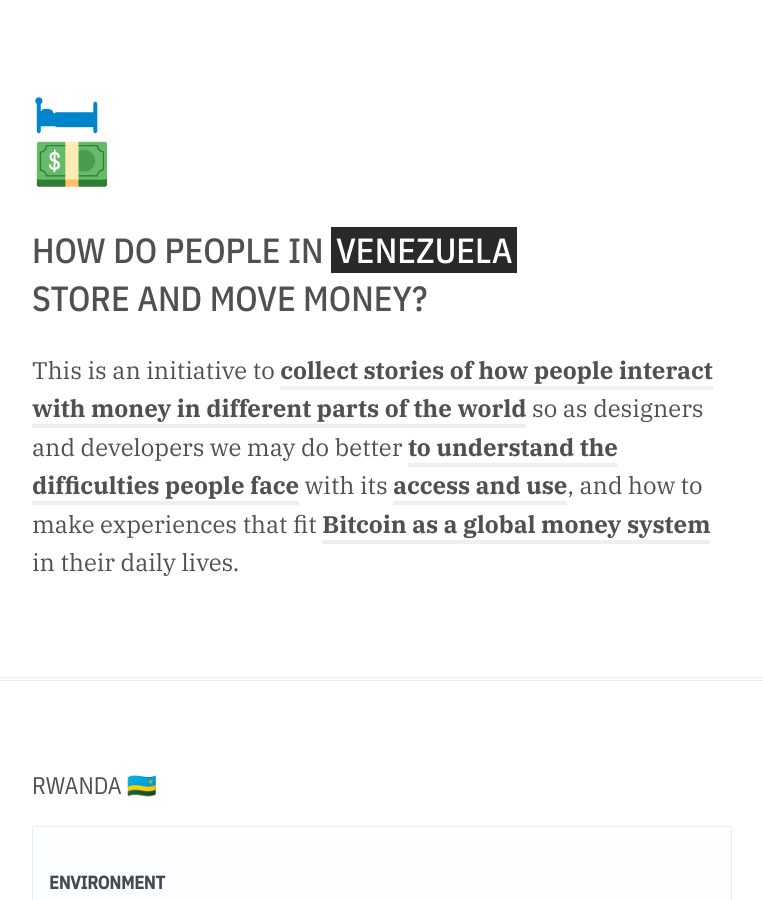
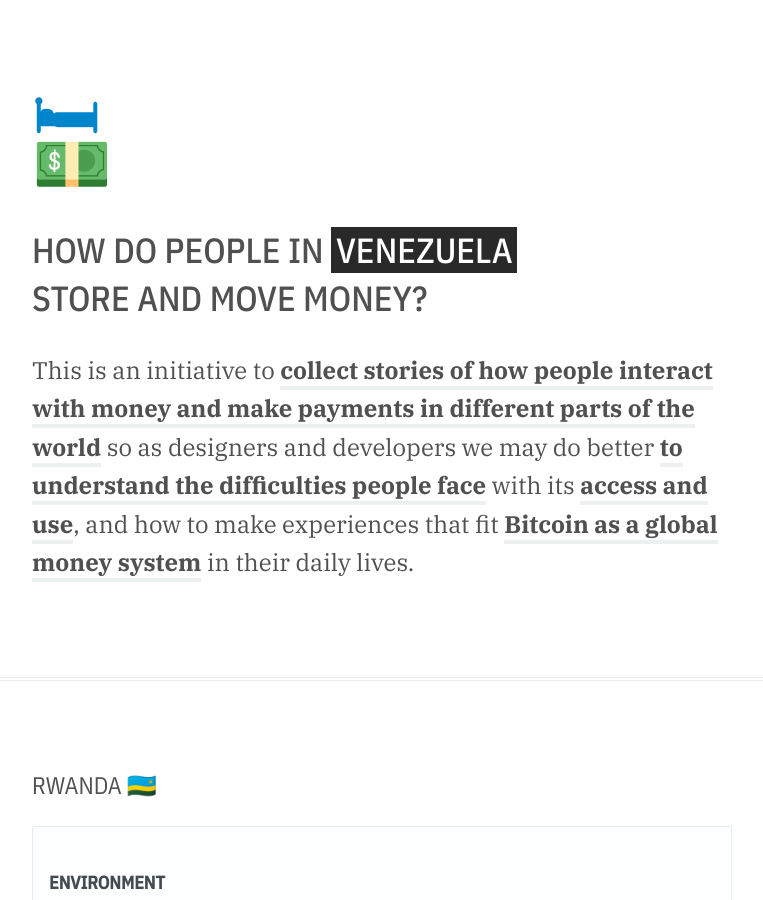
Before and after one commit to peakshift/bed.money, a Jekyll site: the page built from site/index.html, in a window 1280 px wide and 900 px high. Shown: the whole window, without its empty margins (48-811 px from the left). Built offline with Jekyll 4.4.1, drawn with Linux system fonts in a browser that asks for light colours.

Commit message:
style: explicitly mention payments

```diff
--- a/site/index.html
+++ b/site/index.html
@@ -81,7 +81,7 @@
 				<p class="lead mb0">
 					This is an initiative to
 					<strong
-						>collect stories of how people interact with money in different
+						>collect stories of how people interact with money and make payments in different
 						parts of the world</strong
 					>
 					so as designers and developers we may do better
```
